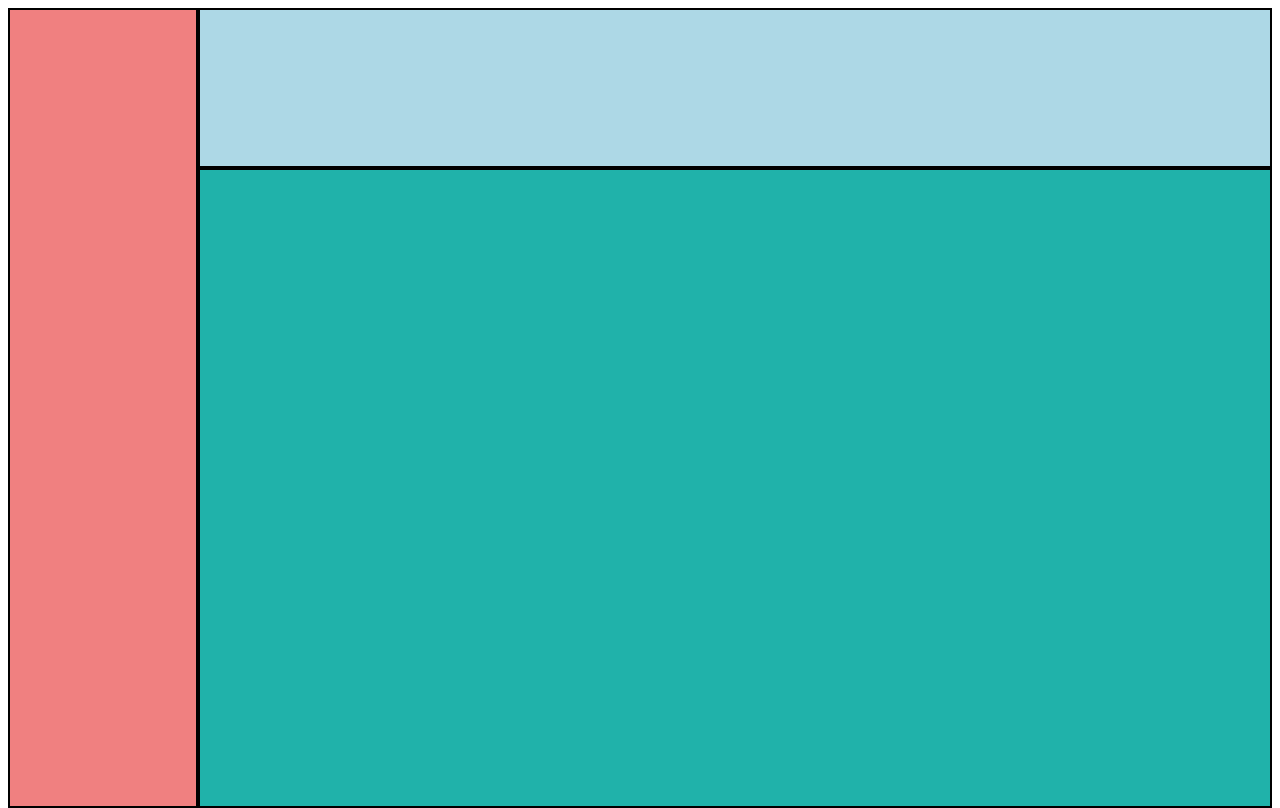
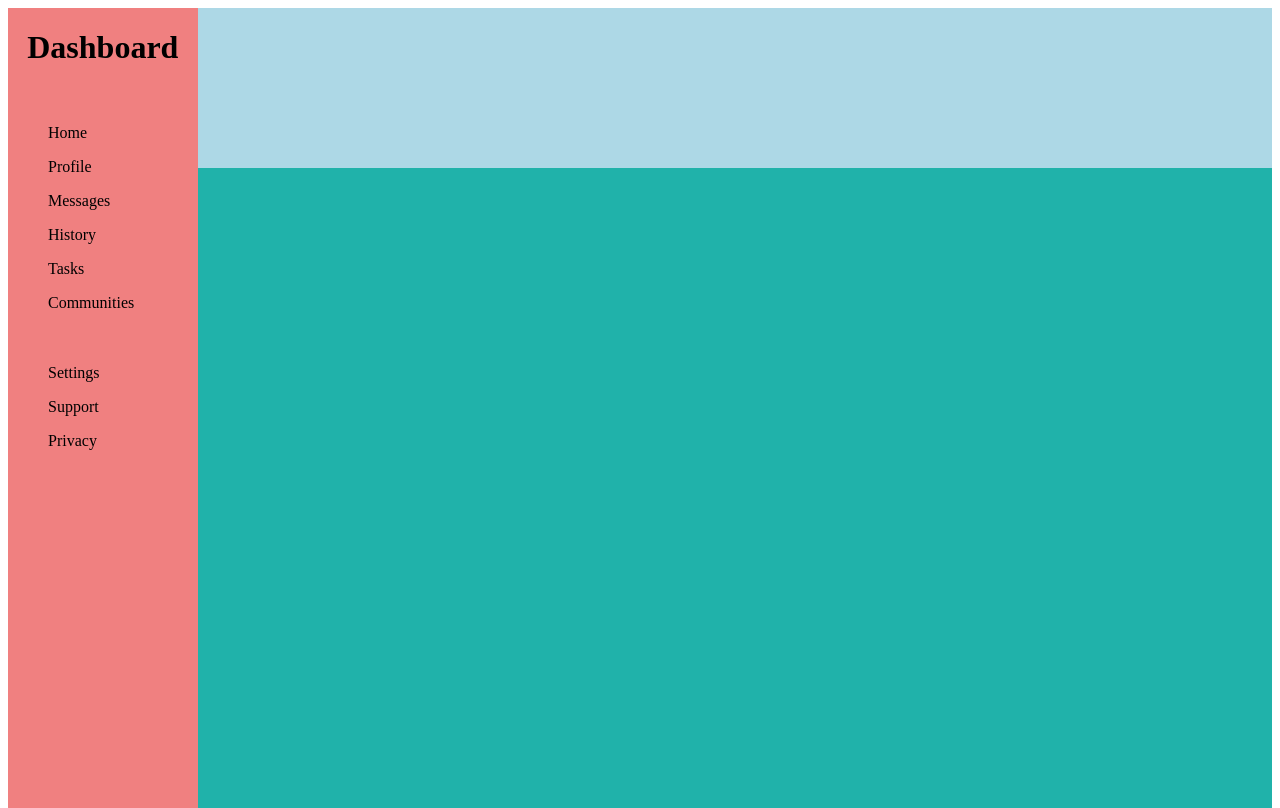
Before and after one commit to lj140542/odin-admin-dashboard, a plain HTML site: page index.html in a window 1280 px wide. Drawn offline with Linux system fonts and the light colour scheme.

Commit message:
Sidebar base design implemented

```diff
--- a/index.css
+++ b/index.css
@@ -4,17 +4,31 @@
     grid-template-rows: 20vh max(80%,80vh);
 }
 
-.child {
-    border: 2px solid black;
+li {
+    list-style: none;
 }
 
 #header {
     background-color: lightblue;
 }
+
+
 #sidebar {
     background-color: lightcoral;
     grid-row: 1 / 3;
+    display: flex;
+    flex-direction: column;
+    gap: 20px;
+    align-items: left;
 }
+
+#logo {
+    text-align: center;
+}
+
+#menu {}
+#other {}
+
 #content {
     background-color: lightseagreen;
 }
--- a/index.html
+++ b/index.html
@@ -11,13 +11,33 @@
 
 <body>
     <div id="body">
-        <div id="header" class="child">
+        <div id="header">
         </div>
 
-        <div id="sidebar" class="child">
+        <div id="sidebar">
+            <div id="logo">
+                <h1>Dashboard</h1>
+            </div>
+            <div id="menu">
+                <li>
+                    <ul>Home</ul>
+                    <ul>Profile</ul>
+                    <ul>Messages</ul>
+                    <ul>History</ul>
+                    <ul>Tasks</ul>
+                    <ul>Communities</ul>
+                </li>
+            </div>
+            <div id="other">
+                <li>
+                    <ul>Settings</ul>
+                    <ul>Support</ul>
+                    <ul>Privacy</ul>
+                </li>
+            </div>
         </div>
 
-        <div id="content" class="child">
+        <div id="content">
         </div>
     </div>
 </body>
```
